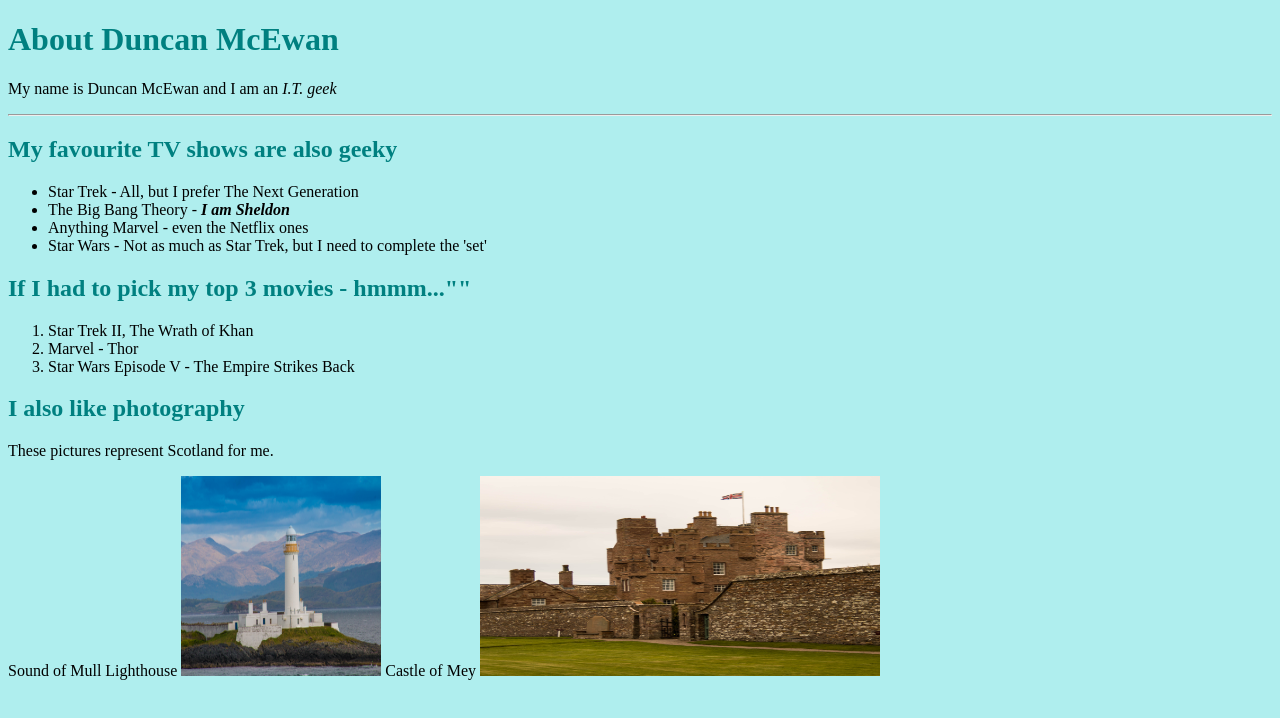
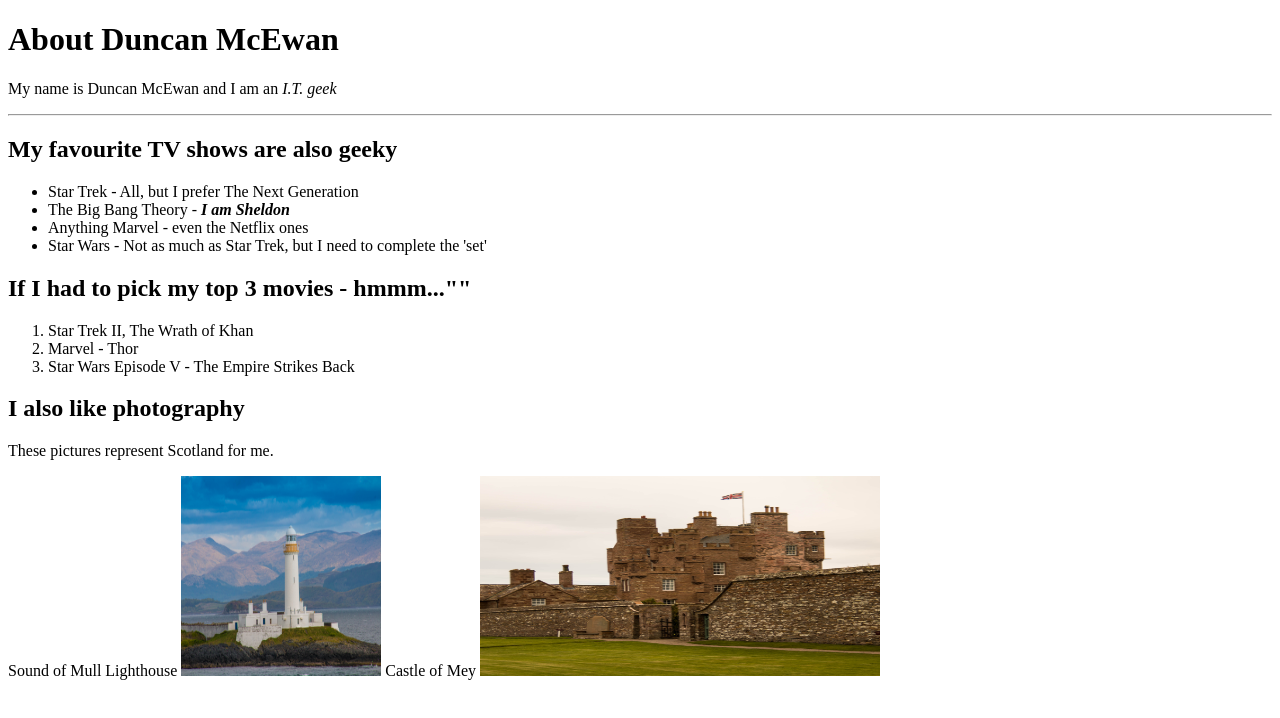
Before and after one commit to duncanmcewan/itpt-webdev, a plain HTML site: page Homework/Homework_1.html in a window 1280 px wide. Drawn offline with Linux system fonts and the light colour scheme.

Commit message:
Add files via upload
New Homework_1.html without inline CSS styling

```diff
--- a/Homework/Homework_1.html
+++ b/Homework/Homework_1.html
@@ -4,12 +4,12 @@
     <meta charset="utf-8">
     <title>About me</title>
   </head>
-  <body style="background-color:PaleTurquoise">
-    <h1 style="color:teal">About Duncan McEwan</h1>
+  <body>
+    <h1>About Duncan McEwan</h1>
     <p>My name is Duncan McEwan and I am an <em>I.T. geek</em></p>
     <hr>
 
-    <h2 style="color:teal">My favourite TV shows are also geeky</h2>
+    <h2>My favourite TV shows are also geeky</h2>
     <ul>
       <li>Star Trek - All, but I prefer The Next Generation</li>
       <li>The Big Bang Theory - <b><em>I am Sheldon</em></b></li>
@@ -17,14 +17,14 @@
       <li>Star Wars - Not as much as Star Trek, but I need to complete the 'set'</li>
     </ul>
 
-    <h2 style="color:teal">If I had to pick my top 3 movies - hmmm...""</h2>
+    <h2>If I had to pick my top 3 movies - hmmm...""</h2>
     <ol>
       <li>Star Trek II, The Wrath of Khan</li>
       <li>Marvel - Thor</li>
       <li>Star Wars Episode V - The Empire Strikes Back</li>
     </ol>
 
-    <h2 style="color:teal">I also like photography</h2>
+    <h2>I also like photography</h2>
     <p>These pictures represent Scotland for me.</p>
     <p>Sound of Mull Lighthouse <img src="images/mull_lighthouse.jpg" alt="Lighthouse in the Sound of Mull" height="200" width="200">
     Castle of Mey <img src="images/castle_of_mey.jpg" alt="The Castle of Mey in Inverness" height="200" width="400"></p>
```
